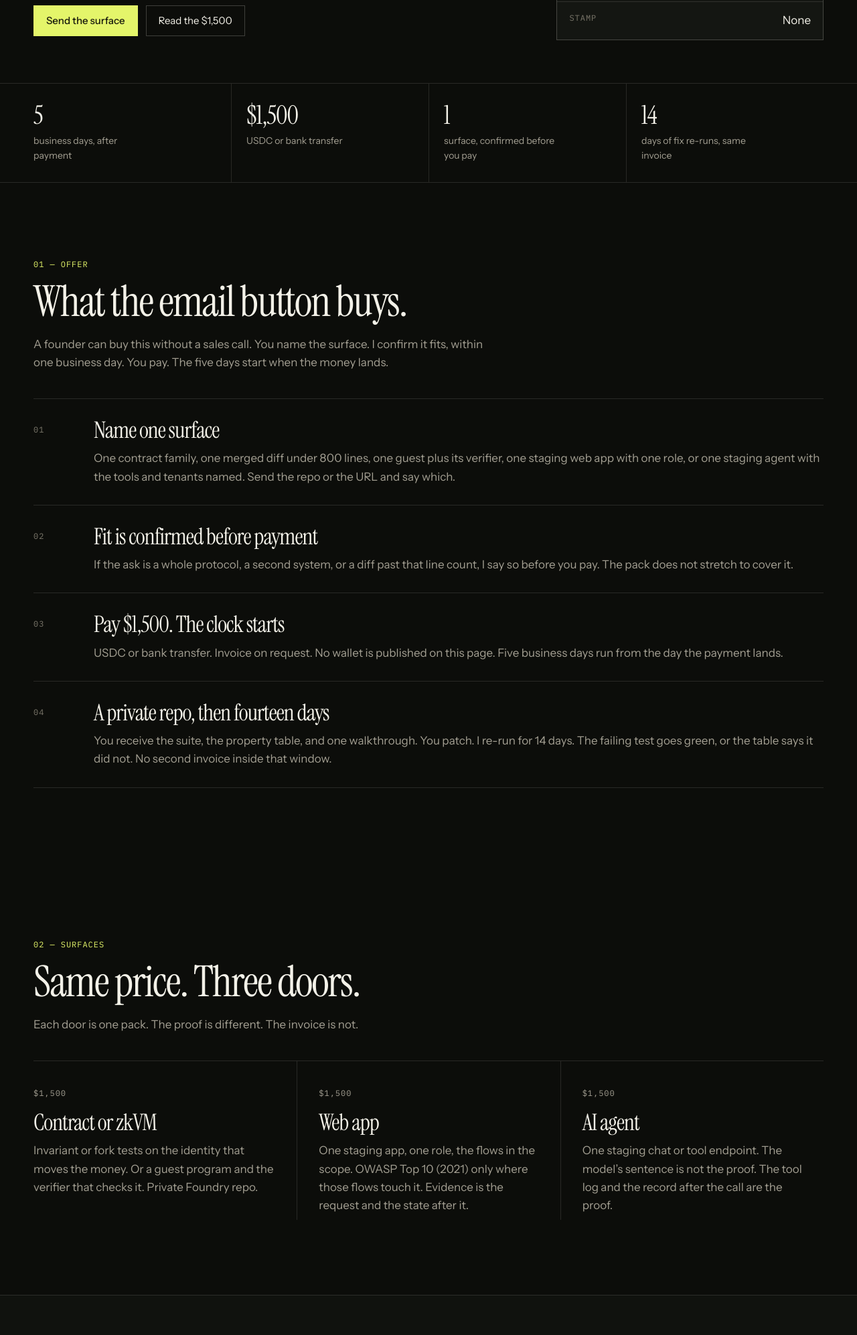
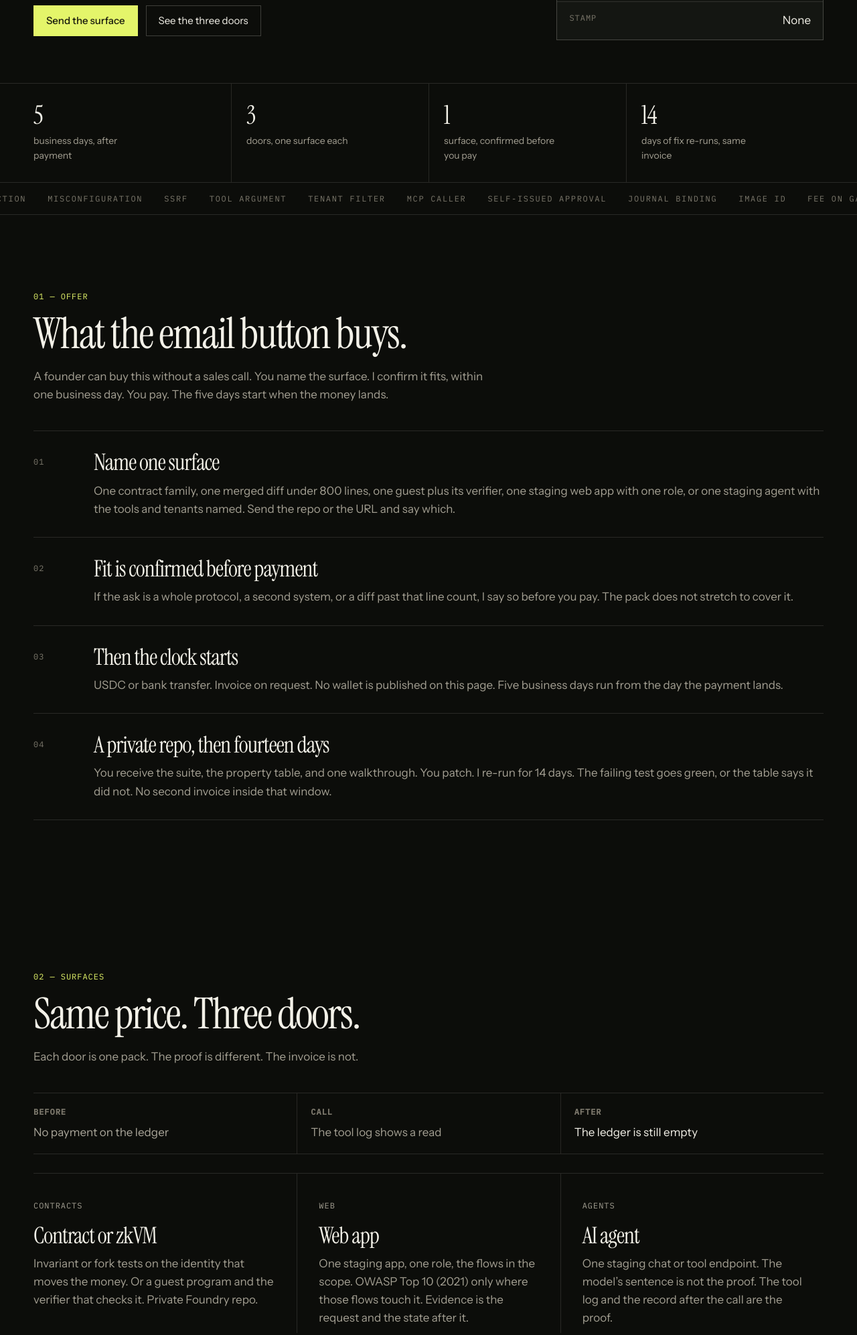
Before and after one commit to dersefurkan/dersefurkan.github.io, a plain HTML site: page index.html in a window 1280 px wide. Shown: the part 527-2521 px from the top of the page at 67% size. Drawn offline with Linux system fonts and the light colour scheme.

Commit message:
Quiet the fee and add motion to the class rail.
The pack is $750, named once. The page leads with the failing test, three doors, and a moving class line.

```diff
--- a/index.html
+++ b/index.html
@@ -3,9 +3,9 @@
 <head>
   <meta charset="utf-8">
   <meta name="viewport" content="width=device-width, initial-scale=1">
-  <title>Furkan Derse — one surface, five days, $1,500</title>
-  <meta name="description" content="Independent security review of one contract, one web app, or one AI agent. Five business days, $1,500. Written scope. A private repo and a test that fails when a named property breaks.">
-  <meta property="og:title" content="Furkan Derse — one surface, five days, $1,500">
+  <title>Furkan Derse — one surface, five days</title>
+  <meta name="description" content="Independent security review of one contract, one web app, or one AI agent. Five business days. Written scope. A private repo and a test that fails when a named property breaks.">
+  <meta property="og:title" content="Furkan Derse — one surface, five days">
   <meta property="og:description" content="Contract, web app, or AI agent. Written scope. Private repo. The proof is the state after the action, not a scanner score.">
   <meta property="og:url" content="https://dersefurkan.github.io">
   <meta property="og:type" content="website">
@@ -62,21 +62,21 @@
       <div class="hero-copy">
         <p class="kicker">Independent review · contracts, web, agents</p>
         <h1>The report is<br>a <em>failing test.</em></h1>
-        <p class="lede">One contract family, one staging web app, or one AI agent endpoint. Five business days. $1,500. The deliverable is a private repo: a property table, and a test or a request log that fails when a named property breaks.</p>
+        <p class="lede">One contract family, one staging web app, or one AI agent endpoint. Five business days. The deliverable is a private repo: a property table, and a test or a request log that fails when a named property breaks.</p>
         <div class="cta">
           <a class="btn primary" href="mailto:dersefurkan32@gmail.com?subject=Review%20pack%20%E2%80%94%20one%20surface">Send the surface</a>
-          <a class="btn" href="#offer">Read the $1,500</a>
+          <a class="btn" href="#surfaces">See the three doors</a>
         </div>
       </div>
       <aside class="spec" aria-label="Engagement specification">
         <div class="spec-top">
           <span>Engagement</span>
-          <span>FD-1500</span>
+          <span>FD-750</span>
         </div>
         <dl>
           <div><dt>Surface</dt><dd>One, named</dd></div>
           <div><dt>Clock</dt><dd>5 business days</dd></div>
-          <div><dt>Fee</dt><dd>$1,500</dd></div>
+          <div><dt>Fee</dt><dd>$750</dd></div>
           <div><dt>Starts</dt><dd>When payment lands</dd></div>
           <div><dt>Deliverable</dt><dd>Private repo</dd></div>
           <div><dt>Re-run</dt><dd>14 days, included</dd></div>
@@ -88,11 +88,18 @@
     <section class="strip" aria-label="Terms at a glance">
       <div class="wrap strip-grid">
         <div><b>5</b><span>business days, after payment</span></div>
-        <div><b>$1,500</b><span>USDC or bank transfer</span></div>
+        <div><b>3</b><span>doors, one surface each</span></div>
         <div><b>1</b><span>surface, confirmed before you pay</span></div>
         <div><b>14</b><span>days of fix re-runs, same invoice</span></div>
       </div>
     </section>
+
+    <div class="marquee" aria-hidden="true">
+      <div class="marquee-track">
+        <span>Access control</span><span>Injection</span><span>Misconfiguration</span><span>SSRF</span><span>Tool argument</span><span>Tenant filter</span><span>MCP caller</span><span>Self-issued approval</span><span>Journal binding</span><span>Image id</span><span>Fee on gain</span><span>Split ledger</span>
+        <span>Access control</span><span>Injection</span><span>Misconfiguration</span><span>SSRF</span><span>Tool argument</span><span>Tenant filter</span><span>MCP caller</span><span>Self-issued approval</span><span>Journal binding</span><span>Image id</span><span>Fee on gain</span><span>Split ledger</span>
+      </div>
+    </div>
 
     <section class="wrap section" id="offer">
       <div class="section-head">
@@ -118,7 +125,7 @@
         <li>
           <span class="step">03</span>
           <div>
-            <h3>Pay $1,500. The clock starts</h3>
+            <h3>Then the clock starts</h3>
             <p>USDC or bank transfer. Invoice on request. No wallet is published on this page. Five business days run from the day the payment lands.</p>
           </div>
         </li>
@@ -138,19 +145,24 @@
         <h2>Same price. Three doors.</h2>
         <p class="sub">Each door is one pack. The proof is different. The invoice is not.</p>
       </div>
+      <ol class="trace" aria-label="What a result looks like">
+        <li><b>Before</b><span>No payment on the ledger</span></li>
+        <li><b>Call</b><span>The tool log shows a read</span></li>
+        <li><b>After</b><span>The ledger is still empty</span></li>
+      </ol>
       <div class="after">
         <article>
-          <p class="kicker">$1,500</p>
+          <p class="kicker">Contracts</p>
           <h3>Contract or zkVM</h3>
           <p>Invariant or fork tests on the identity that moves the money. Or a guest program and the verifier that checks it. Private Foundry repo.</p>
         </article>
         <article>
-          <p class="kicker">$1,500</p>
+          <p class="kicker">Web</p>
           <h3>Web app</h3>
           <p>One staging app, one role, the flows in the scope. OWASP Top 10 (2021) only where those flows touch it. Evidence is the request and the state after it.</p>
         </article>
         <article>
-          <p class="kicker">$1,500</p>
+          <p class="kicker">Agents</p>
           <h3>AI agent</h3>
           <p>One staging chat or tool endpoint. The model’s sentence is not the proof. The tool log and the record after the call are the proof.</p>
         </article>
@@ -426,7 +438,7 @@
       <div class="after">
         <article>
           <p class="kicker">This invoice</p>
-          <h3>$1,500, five days</h3>
+          <h3>One pack, five days</h3>
           <p>The pack above. One surface. This is what the email button buys.</p>
         </article>
         <article>
@@ -462,7 +474,7 @@
         </details>
         <details>
           <summary>When do the five days start, and how do I pay?</summary>
-          <p>You email the surface. I confirm it fits within one business day. You pay $1,500 by USDC or bank transfer. An invoice is available on request. The five business days start when the payment lands. No wallet address is published here.</p>
+          <p>You email the surface. I confirm it fits within one business day. You pay $750 by USDC or bank transfer. An invoice is available on request. The five business days start when the payment lands. No wallet address is published here.</p>
         </details>
         <details>
           <summary>Who owns the repository?</summary>
@@ -501,7 +513,7 @@
       <div>
         <p class="foot-label">Offer</p>
         <ul>
-          <li><a href="#offer">The $1,500</a></li>
+          <li><a href="#offer">The pack</a></li>
           <li><a href="#method">Five days</a></li>
           <li><a href="#scope">Scope</a></li>
           <li><a href="https://github.com/dersefurkan/dersefurkan/blob/main/SERVICES.md">SERVICES.md</a></li>
--- a/styles.css
+++ b/styles.css
@@ -212,6 +212,53 @@ code {
   padding: 72px 0 64px;
 }
 .hero-copy { min-width: 0; }
+.hero-copy > * { animation: rise 0.7s ease both; }
+.hero-copy > *:nth-child(2) { animation-delay: 0.08s; }
+.hero-copy > *:nth-child(3) { animation-delay: 0.16s; }
+.hero-copy > *:nth-child(4) { animation-delay: 0.24s; }
+.spec { animation: rise 0.8s 0.18s ease both; }
+@keyframes rise {
+  from { opacity: 0; transform: translateY(18px); }
+  to { opacity: 1; transform: none; }
+}
+.marquee { overflow: hidden; border-bottom: 1px solid var(--line); }
+.marquee-track {
+  display: flex;
+  gap: 32px;
+  width: max-content;
+  padding: 14px 0;
+  animation: drift 42s linear infinite;
+}
+.marquee span {
+  font-family: var(--mono);
+  font-size: 12px;
+  letter-spacing: 0.14em;
+  text-transform: uppercase;
+  color: var(--faint);
+}
+@keyframes drift { to { transform: translateX(-50%); } }
+.trace {
+  list-style: none;
+  display: grid;
+  grid-template-columns: repeat(3, 1fr);
+  margin: 0 0 28px;
+  padding: 0;
+  border-top: 1px solid var(--line);
+  border-bottom: 1px solid var(--line);
+}
+.trace li { padding: 18px 20px 18px 0; }
+.trace li + li { padding-left: 20px; border-left: 1px solid var(--line); }
+.trace b { display: block; font-family: var(--mono); font-size: 12px; letter-spacing: 0.08em; text-transform: uppercase; color: var(--faint); }
+.trace span { display: block; margin-top: 8px; }
+.trace li { animation: pulse 4.8s ease-in-out infinite; }
+.trace li:nth-child(2) { animation-delay: 1.6s; }
+.trace li:nth-child(3) { animation-delay: 3.2s; }
+@keyframes pulse {
+  0%, 70%, 100% { color: var(--muted); }
+  20%, 45% { color: var(--ink); }
+}
+.catalog a, .study h3, .go { transition: color 0.2s ease, padding-left 0.2s ease; }
+.catalog a:hover { padding-left: 10px; }
 [id] { scroll-margin-top: 88px; }
 .lede { color: var(--muted); font-size: 18px; max-width: 46ch; margin-top: 24px; }
 .spec {
@@ -508,4 +555,9 @@ code {
 
 @media (prefers-reduced-motion: reduce) {
   html { scroll-behavior: auto; }
+  .marquee-track, .hero-copy > *, .spec, .trace li { animation: none; }
 }
+@media (max-width: 720px) {
+  .trace { grid-template-columns: 1fr; }
+  .trace li + li { border-left: 0; padding-left: 0; border-top: 1px solid var(--line); }
+}
```
